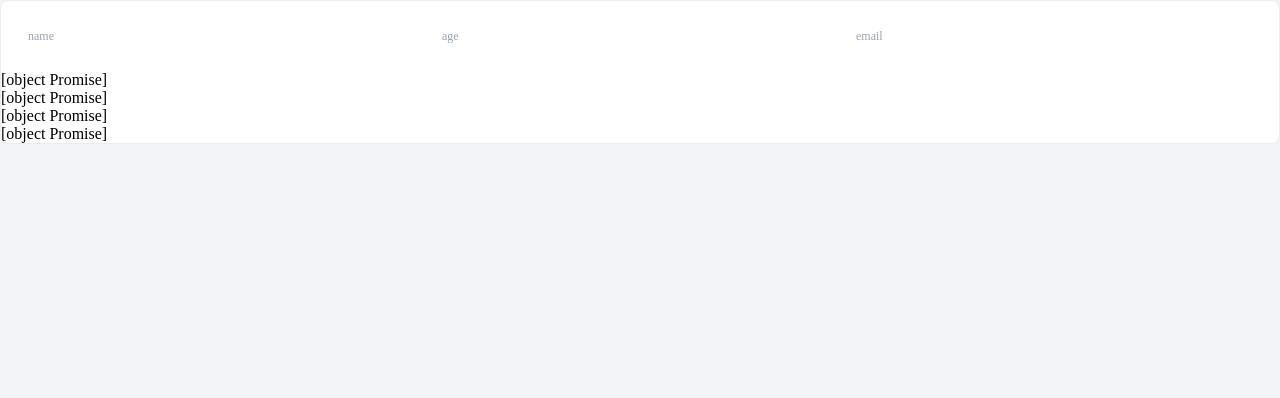
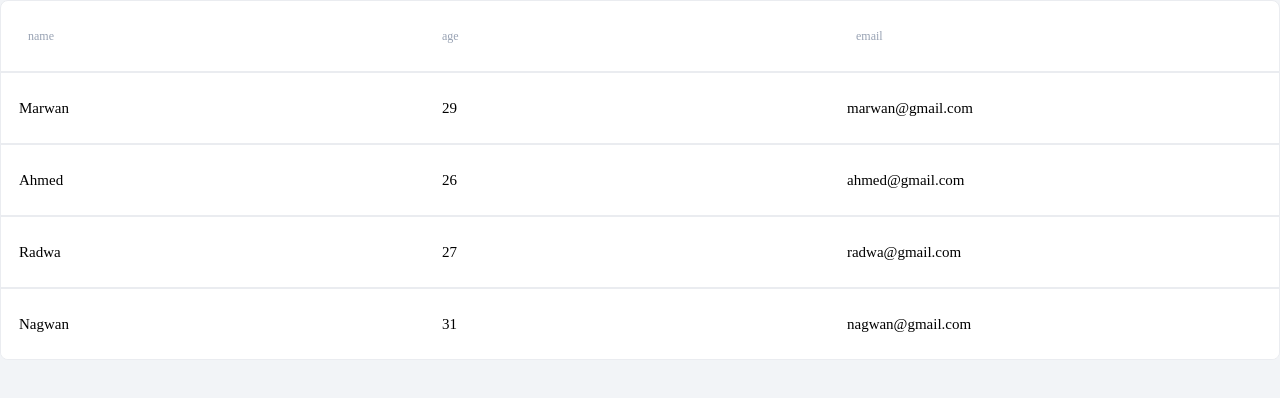
Before and after one commit to marwan-elabhar/vue-data-table, a Vue app: page / in a window 1280 px wide. Shown: the top 398 px of the page. Built offline with nearby package versions, Linux system fonts and the light colour scheme; a web font is replaced by a local one.

Commit message:
remove mixin from cell types folder

```diff
--- a/src/components/base-data-table/body/Index.vue
+++ b/src/components/base-data-table/body/Index.vue
@@ -1,7 +1,8 @@
 <script>
+import DesktopRow from "./row/Desktop.vue"
   export default {
     components: {
-      DesktopRow: () => import("./row/Desktop.vue"),
+      DesktopRow,
       MobileRow: () => import("./row/Mobile.vue"),
     },
 
--- a/src/components/base-data-table/body/cell-types/Currency.vue
+++ b/src/components/base-data-table/body/cell-types/Currency.vue
@@ -1,11 +1,23 @@
 <script>
-  import mixin from "./mixin";
 import Tooltip from "../../components/Tooltip.vue";
 
 export default {
+  props: {
+    cell: {
+      required: true,
+      type: Object,
+    },
+    record: {
+      required: true,
+      type: Object,
+    },
+    options: {
+      type: Object,
+      required: true,
+    },
+  },
   components: { Tooltip },
 
-    mixins: [mixin],
   data() {
     return {};
   },
@@ -25,6 +37,13 @@
     },
   },
   methods: {
+    entityClicked({ event }) {
+      if (!this.cell.isClickable) return;
+      this.$emit("entity-clicked", {
+        event,
+        actionId: this.cell.actionId,
+      });
+    },
     getCellValue({ notation }) {
       return this.$root.formatNumber({
         number:
@@ -45,20 +64,11 @@
 };
 </script>
 <template>
-  <div
-    class="w-100 d-flex align-items-center p-base-medium p-relative text-neutral-700"
-  >
-    <span
-      v-if="isValidNumber"
-      :class="[cell.isClickable ? 'cursor-pointer clickable-cell' : '']"
-      @click="entityClicked($event)"
-    >{{ getCellValue({ notation: cell.notation || "compact" }) }}</span>
+  <div class="w-100 d-flex align-items-center p-base-medium p-relative text-neutral-700">
+    <span v-if="isValidNumber" :class="[cell.isClickable ? 'cursor-pointer clickable-cell' : '']"
+      @click="entityClicked($event)">{{ getCellValue({ notation: cell.notation || "compact" }) }}</span>
     <span v-else>---</span>
-    <Tooltip
-      v-if="showNumberTooltip"
-      class="m-x-3 m-t-3"
-      :tooltip-content="getCellValue({ notation: 'standard' })"
-    />
+    <Tooltip v-if="showNumberTooltip" class="m-x-3 m-t-3" :tooltip-content="getCellValue({ notation: 'standard' })" />
   </div>
 </template>
 <style scoped lang='sass'>
--- a/src/components/base-data-table/body/cell-types/Date.vue
+++ b/src/components/base-data-table/body/cell-types/Date.vue
@@ -1,13 +1,32 @@
 <script>
-  import mixin from "./mixin";
 
 export default {
-    mixins: [mixin],
+  props: {
+    cell: {
+      required: true,
+      type: Object,
+    },
+    record: {
+      required: true,
+      type: Object,
+    },
+    options: {
+      type: Object,
+      required: true,
+    },
+  },
 
   data() {
     return {};
   },
   methods: {
+    entityClicked({ event }) {
+      if (!this.cell.isClickable) return;
+      this.$emit("entity-clicked", {
+        event,
+        actionId: this.cell.actionId,
+      });
+    },
     getMonthName(monthIndex) {
       const months = [
         "Jan",
@@ -59,11 +78,8 @@
 };
 </script>
 <template>
-  <span
-    v-if="record[cell.id]"
-    class="p-base-medium string-content-container"
-    :class="[cell.isClickable ? 'cursor-pointer clickable-cell' : '']"
-    @click="entityClicked($event)"
-  >{{ formatDate(record[cell.id]) }}</span>
+  <span v-if="record[cell.id]" class="p-base-medium string-content-container"
+    :class="[cell.isClickable ? 'cursor-pointer clickable-cell' : '']" @click="entityClicked($event)">{{
+      formatDate(record[cell.id]) }}</span>
   <span v-else>---</span>
 </template>
--- a/src/components/base-data-table/body/cell-types/Email.vue
+++ b/src/components/base-data-table/body/cell-types/Email.vue
@@ -1,20 +1,37 @@
 <script>
-  import mixin from "./mixin";
 
-  export default {
-    mixins: [mixin],
-    data() {
-      return {};
+export default {
+  props: {
+    cell: {
+      required: true,
+      type: Object,
     },
-  };
+    record: {
+      required: true,
+      type: Object,
+    },
+    options: {
+      type: Object,
+      required: true,
+    },
+  },
+  data() {
+    return {};
+  },
+  methods: {
+    entityClicked({ event }) {
+      if (!this.cell.isClickable) return;
+      this.$emit("entity-clicked", {
+        event,
+        actionId: this.cell.actionId,
+      });
+    },
+  },
+};
 </script>
 <template>
-  <a
-    v-if="record[cell.id]"
-    :href="`mailto:${record[cell.id]}`"
-    class="p-base-medium cursor-pointer clickable-cell string-content-container"
-    @click="entityClicked($event)"
-  >
+  <a v-if="record[cell.id]" :href="`mailto:${record[cell.id]}`"
+    class="p-base-medium cursor-pointer clickable-cell string-content-container" @click="entityClicked($event)">
     {{ record[cell.id] }}
   </a>
   <span v-else>---</span>
--- a/src/components/base-data-table/body/cell-types/Image.vue
+++ b/src/components/base-data-table/body/cell-types/Image.vue
@@ -1,22 +1,38 @@
 <script>
 import ImageContainer from "../../components/ImageContainer.vue";
-  import mixin from "./mixin";
 
 export default {
+  props: {
+    cell: {
+      required: true,
+      type: Object,
+    },
+    record: {
+      required: true,
+      type: Object,
+    },
+    options: {
+      type: Object,
+      required: true,
+    },
+  },
   components: { ImageContainer },
-    mixins: [mixin],
 
   data() {
     return {};
   },
+  methods: {
+    entityClicked({ event }) {
+      if (!this.cell.isClickable) return;
+      this.$emit("entity-clicked", {
+        event,
+        actionId: this.cell.actionId,
+      });
+    },
+  },
 };
 </script>
 <template>
-  <ImageContainer
-    v-if="record[cell.id]"
-    width="30"
-    :src="record[cell.id]"
-    @click="entityClicked($event)"
-  />
+  <ImageContainer v-if="record[cell.id]" width="30" :src="record[cell.id]" @click="entityClicked($event)" />
   <span v-else>---</span>
 </template>
--- a/src/components/base-data-table/body/cell-types/Label.vue
+++ b/src/components/base-data-table/body/cell-types/Label.vue
@@ -1,20 +1,38 @@
 <script>
-  import mixin from "./mixin";
 
-  export default {
-    mixins: [mixin],
-    data() {
-      return {};
+export default {
+  props: {
+    cell: {
+      required: true,
+      type: Object,
     },
-  };
+    record: {
+      required: true,
+      type: Object,
+    },
+    options: {
+      type: Object,
+      required: true,
+    },
+  },
+  data() {
+    return {};
+  },
+  methods: {
+    entityClicked({ event }) {
+      if (!this.cell.isClickable) return;
+      this.$emit("entity-clicked", {
+        event,
+        actionId: this.cell.actionId,
+      });
+    },
+  }
+};
 </script>
 <template>
-  <span
-    v-if="record[cell.id]"
-    class="p-base-medium string-content-container"
-    :class="[cell.isClickable ? 'cursor-pointer clickable-cell' : '']"
-    @click="entityClicked($event)"
-  >{{ record[cell.id] }}</span>
+  <span v-if="record[cell.id]" class="p-base-medium string-content-container"
+    :class="[cell.isClickable ? 'cursor-pointer clickable-cell' : '']" @click="entityClicked($event)">{{ record[cell.id]
+    }}</span>
   <span v-else>---</span>
 </template>
 <style scoped lang='sass'>
--- a/src/components/base-data-table/body/cell-types/Number.vue
+++ b/src/components/base-data-table/body/cell-types/Number.vue
@@ -1,10 +1,22 @@
 <script>
-  import mixin from "./mixin";
 import Tooltip from "../../components/Tooltip.vue";
 
 export default {
+  props: {
+    cell: {
+      required: true,
+      type: Object,
+    },
+    record: {
+      required: true,
+      type: Object,
+    },
+    options: {
+      type: Object,
+      required: true,
+    },
+  },
   components: { Tooltip },
-    mixins: [mixin],
 
   data() {
     return {};
@@ -21,31 +33,32 @@
       );
     },
   },
+  methods: {
+    entityClicked({ event }) {
+      if (!this.cell.isClickable) return;
+      this.$emit("entity-clicked", {
+        event,
+        actionId: this.cell.actionId,
+      });
+    },
+  }
 };
 </script>
 <template>
   <div class="w-100 d-flex align-items-center p-base-medium text-neutral-700">
-    <span
-      v-if="isValidNumber"
-      :class="[cell.isClickable ? 'cursor-pointer clickable-cell' : '']"
-      @click="entityClicked($event)"
-    >{{
+    <span v-if="isValidNumber" :class="[cell.isClickable ? 'cursor-pointer clickable-cell' : '']"
+      @click="entityClicked($event)">{{
         $root.formatNumber({
           number: record[cell.id],
           notation: cell.notation || "compact",
         })
       }}</span>
     <span v-else>---</span>
-    <Tooltip
-      v-if="showNumberTooltip"
-      class="m-x-3 m-t-3"
-      :tooltip-content="
-        $root.formatNumber({
+    <Tooltip v-if="showNumberTooltip" class="m-x-3 m-t-3" :tooltip-content="$root.formatNumber({
       number: record[cell.id],
       notation: 'standard',
     })
-      "
-    />
+      " />
   </div>
 </template>
 <style scoped lang='sass'>
--- a/src/components/base-data-table/body/cell-types/String.vue
+++ b/src/components/base-data-table/body/cell-types/String.vue
@@ -1,20 +1,38 @@
 <script>
-  import mixin from "./mixin";
 
-  export default {
-    mixins: [mixin],
-    data() {
-      return {};
+export default {
+  props: {
+    cell: {
+      required: true,
+      type: Object,
     },
-  };
+    record: {
+      required: true,
+      type: Object,
+    },
+    options: {
+      type: Object,
+      required: true,
+    },
+  },
+  data() {
+    return {};
+  },
+  methods: {
+    entityClicked({ event }) {
+      if (!this.cell.isClickable) return;
+      this.$emit("entity-clicked", {
+        event,
+        actionId: this.cell.actionId,
+      });
+    },
+  }
+};
 </script>
 <template>
-  <span
-    v-if="record[cell.id]"
-    class="p-base-medium string-content-container"
-    :class="[cell.isClickable ? 'cursor-pointer clickable-cell' : '']"
-    @click="entityClicked($event)"
-  >{{ record[cell.id] }}</span>
+  <span v-if="record[cell.id]" class="p-base-medium string-content-container"
+    :class="[cell.isClickable ? 'cursor-pointer clickable-cell' : '']" @click="entityClicked($event)">{{ record[cell.id]
+    }}</span>
   <span v-else>---</span>
 </template>
 <style scoped lang='sass'>
--- a/src/components/base-data-table/body/cell-types/list/Index.vue
+++ b/src/components/base-data-table/body/cell-types/list/Index.vue
@@ -1,12 +1,24 @@
 <script>
 import ListItem from "./ListItem.vue";
-  import mixin from "../mixin";
 
 export default {
+  props: {
+    cell: {
+      required: true,
+      type: Object,
+    },
+    record: {
+      required: true,
+      type: Object,
+    },
+    options: {
+      type: Object,
+      required: true,
+    },
+  },
   components: {
     ListItem,
   },
-    mixins: [mixin],
   data() {
     return {};
   },
@@ -16,12 +28,7 @@
   <div class="w-100 d-flex flex-wrap">
     <span v-if="record[cell.id] && !record[cell.id].length">---</span>
     <template v-if="record[cell.id] && record[cell.id].length">
-      <ListItem
-        v-for="item in record[cell.id]"
-        :key="item"
-        class="m-6"
-        :content="item"
-      />
+      <ListItem v-for="item in record[cell.id]" :key="item" class="m-6" :content="item" />
     </template>
   </div>
 </template>
--- a/src/components/base-data-table/body/cell-types/mixin.js
+++ /dev/null
@@ -1,25 +0,0 @@
-export default {
-  props: {
-    cell: {
-      required: true,
-      type: Object,
-    },
-    record: {
-      required: true,
-      type: Object,
-    },
-    options: {
-      type: Object,
-      required: true,
-    },
-  },
-  methods: {
-    entityClicked({ event }) {
-      if (!this.cell.isClickable) return;
-      this.$emit("entity-clicked", {
-        event,
-        actionId: this.cell.actionId,
-      });
-    },
-  },
-}
```
Lines whose indentation alone changed are shown as unchanged.
